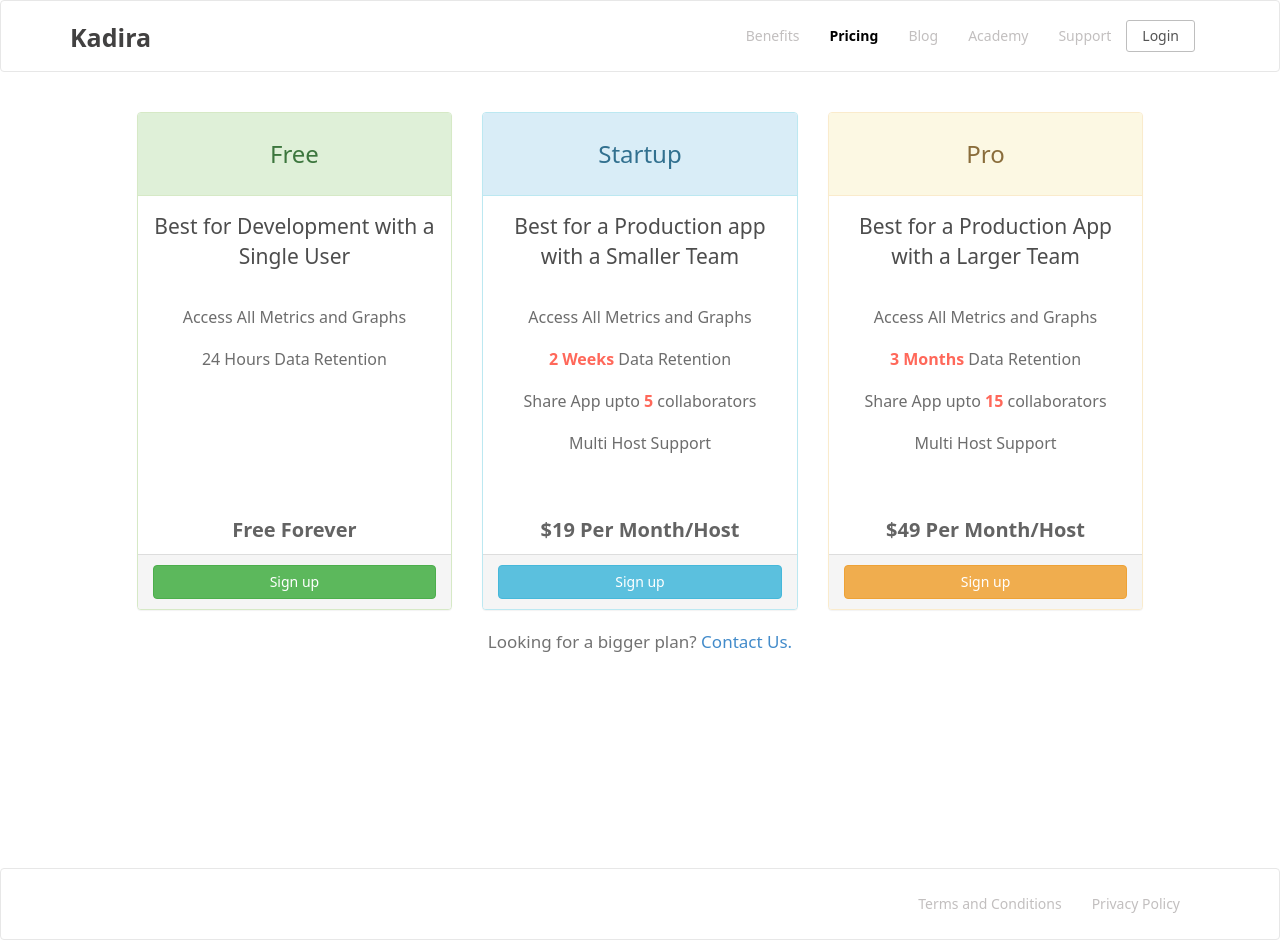
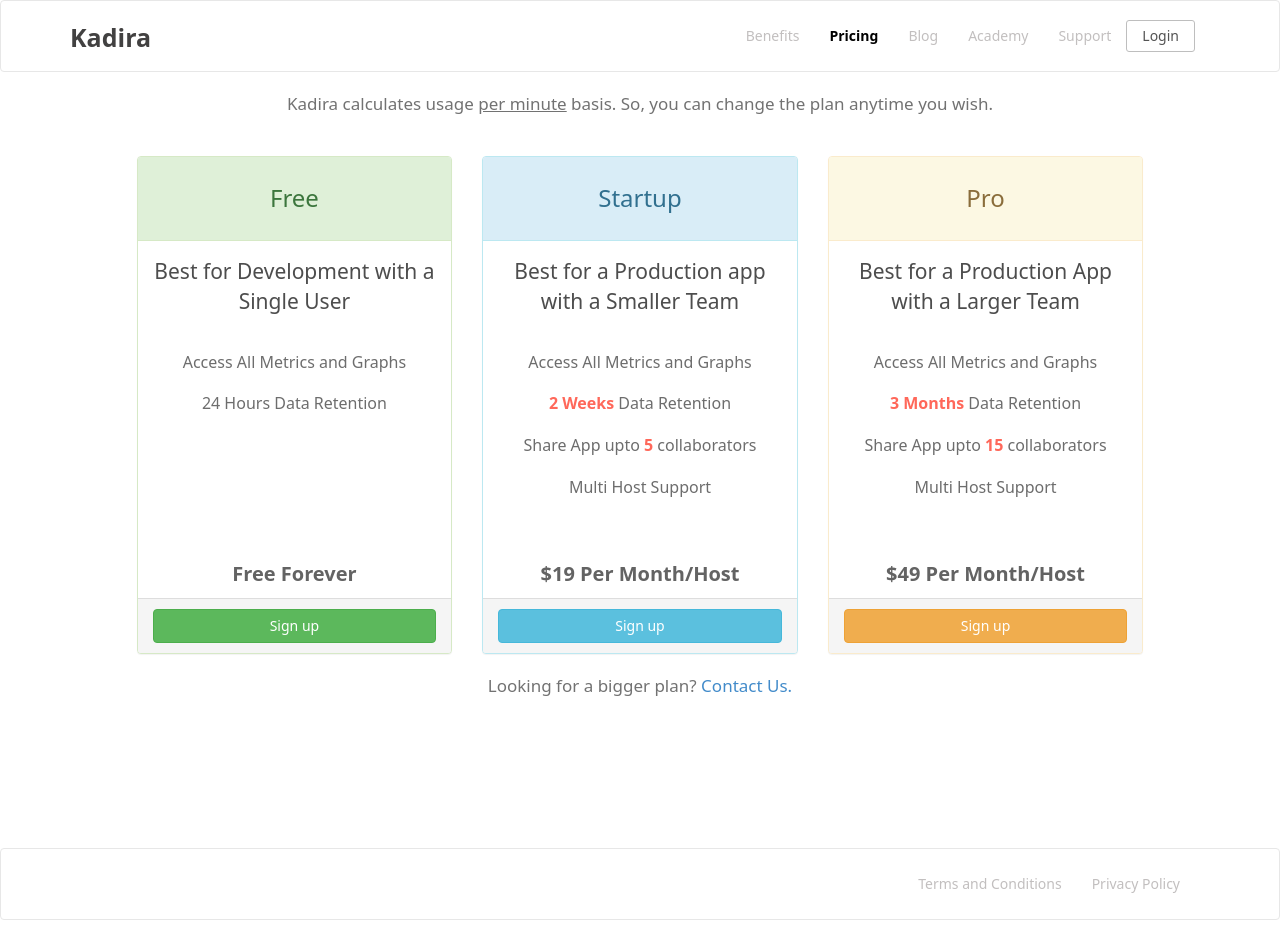
Before and after one commit to kadiraio/kadiraio.github.io, a Jekyll site: the page built from pricing.html, in a window 1280 px wide. Built offline with Jekyll 4.4.1, drawn with Linux system fonts in a browser that asks for light colours.

Commit message:
Add per-minute-pricing info before pricing table

```diff
--- a/_layouts/pricing.html
+++ b/_layouts/pricing.html
@@ -10,6 +10,7 @@
   {% include header.html %}
 
   <div class='post full-page-wo-header-footer'>
+    <p class="plan-info">Kadira calculates usage <u>per minute</u> basis. So, you can change the plan anytime you wish.</p>
     <div style="margin: 40px 0 20px 0">
       <div id='plan-list' class="col-md-10 col-md-offset-1">
         <div class="col-xs-12 col-md-4">
```
